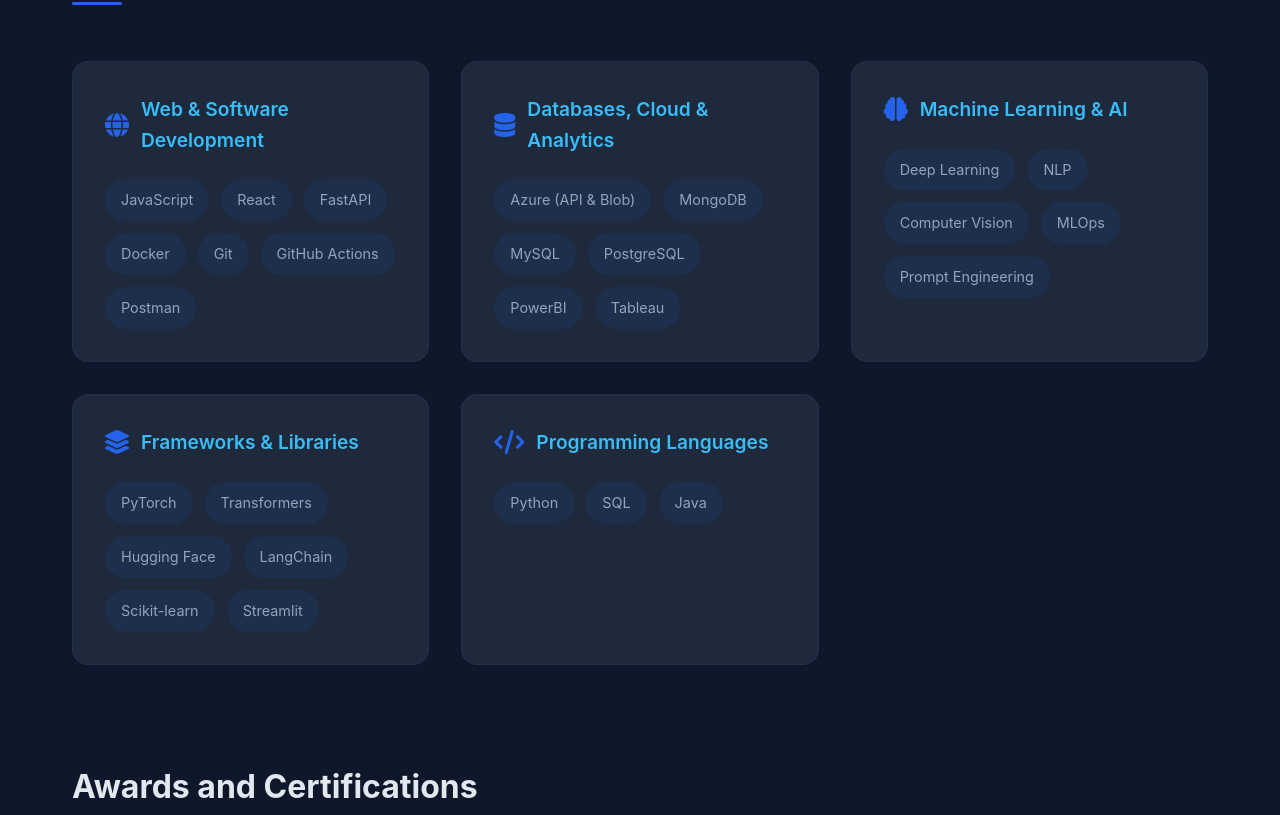
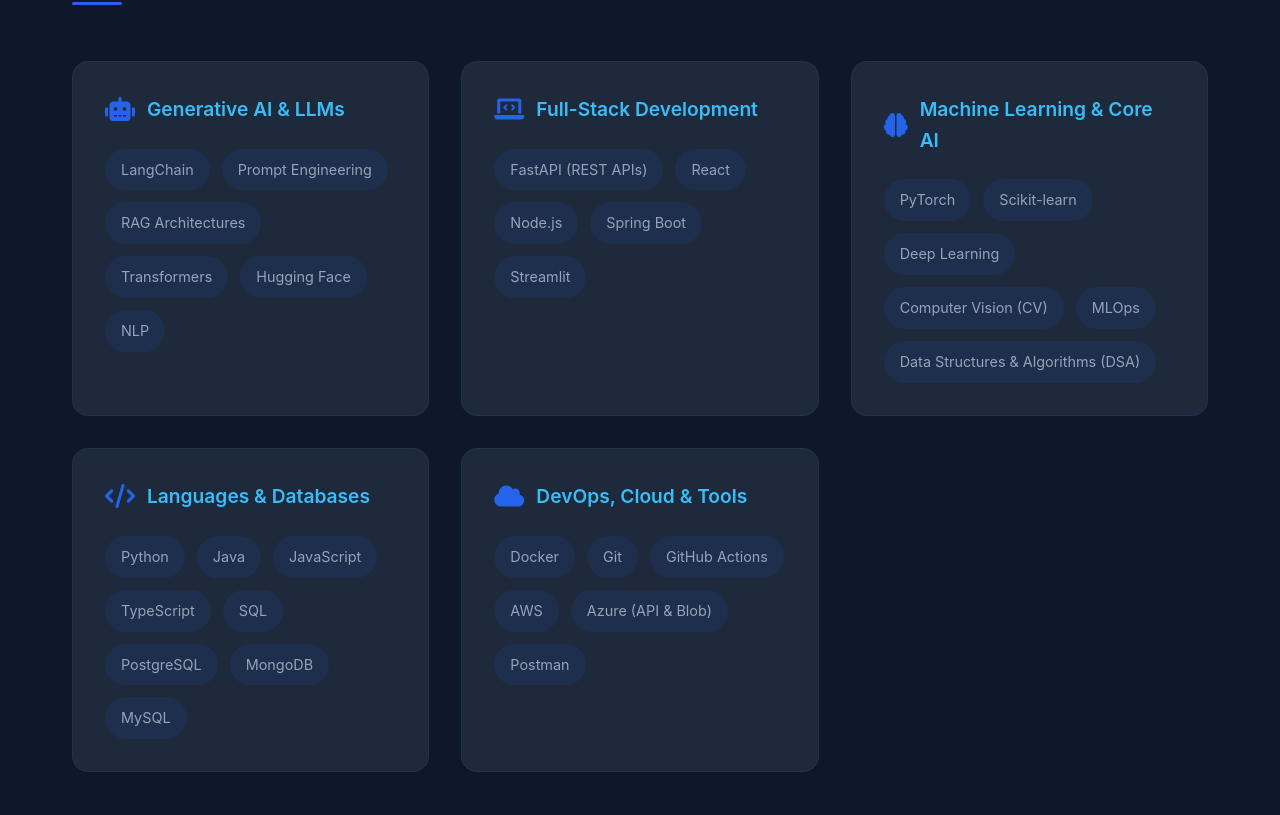
Before and after one commit to danush2705/Danush-SV---Portfolio-Website, a website: page index.html in a window 1280 px wide. Shown: the part 4549-5364 px from the top of the page. Drawn offline with Linux system fonts and the light colour scheme.

Commit message:
Add files via upload

```diff
--- a/index.html
+++ b/index.html
@@ -1399,73 +1399,77 @@
             <div class="skills-grid">
                 <div class="skill-card">
                     <div class="skill-title">
-                        <i class="fas fa-globe"></i>
-                        Web & Software Development
+                        <i class="fas fa-robot"></i>
+                        Generative AI & LLMs
                     </div>
                     <div class="skill-list">
+                        <span class="skill-item">LangChain</span>
+                        <span class="skill-item">Prompt Engineering</span>
+                        <span class="skill-item">RAG Architectures</span>
+                        <span class="skill-item">Transformers</span>
+                        <span class="skill-item">Hugging Face</span>
+                        <span class="skill-item">NLP</span>
+                    </div>
+                </div>
+
+                <div class="skill-card">
+                    <div class="skill-title">
+                        <i class="fas fa-laptop-code"></i>
+                        Full-Stack Development
+                    </div>
+                    <div class="skill-list">
+                        <span class="skill-item">FastAPI (REST APIs)</span>
+                        <span class="skill-item">React</span>
+                        <span class="skill-item">Node.js</span>
+                        <span class="skill-item">Spring Boot</span>
+                        <span class="skill-item">Streamlit</span>
+                    </div>
+                </div>
+
+                <div class="skill-card">
+                    <div class="skill-title">
+                        <i class="fas fa-brain"></i>
+                        Machine Learning & Core AI
+                    </div>
+                    <div class="skill-list">
+                        <span class="skill-item">PyTorch</span>
+                        <span class="skill-item">Scikit-learn</span>
+                        <span class="skill-item">Deep Learning</span>
+                        <span class="skill-item">Computer Vision (CV)</span>
+                        <span class="skill-item">MLOps</span>
+                        <span class="skill-item">Data Structures & Algorithms (DSA)</span>
+                    </div>
+                </div>
+
+                <div class="skill-card">
+                    <div class="skill-title">
+                        <i class="fas fa-code"></i>
+                        Languages & Databases
+                    </div>
+                    <div class="skill-list">
+                        <span class="skill-item">Python</span>
+                        <span class="skill-item">Java</span>
                         <span class="skill-item">JavaScript</span>
-                        <span class="skill-item">React</span>
-                        <span class="skill-item">FastAPI</span>
+                        <span class="skill-item">TypeScript</span>
+                        <span class="skill-item">SQL</span>
+                        <span class="skill-item">PostgreSQL</span>
+                        <span class="skill-item">MongoDB</span>
+                        <span class="skill-item">MySQL</span>
+                    </div>
+                </div>
+
+                <div class="skill-card">
+                    <div class="skill-title">
+                        <i class="fas fa-cloud"></i>
+                        DevOps, Cloud & Tools
+                    </div>
+                    <div class="skill-list">
                         <span class="skill-item">Docker</span>
                         <span class="skill-item">Git</span>
                         <span class="skill-item">GitHub Actions</span>
+                        <span class="skill-item">AWS</span>
+                        <span class="skill-item">Azure (API & Blob)</span>
                         <span class="skill-item">Postman</span>
-                    </div>
-                </div>
-
-                <div class="skill-card">
-                    <div class="skill-title">
-                        <i class="fas fa-database"></i>
-                        Databases, Cloud & Analytics
-                    </div>
-                    <div class="skill-list">
-                        <span class="skill-item">Azure (API & Blob)</span>
-                        <span class="skill-item">MongoDB</span>
-                        <span class="skill-item">MySQL</span>
-                        <span class="skill-item">PostgreSQL</span>
-                        <span class="skill-item">PowerBI</span>
-                        <span class="skill-item">Tableau</span>
-                    </div>
-                </div>
-
-                <div class="skill-card">
-                    <div class="skill-title">
-                        <i class="fas fa-brain"></i>
-                        Machine Learning & AI
-                    </div>
-                    <div class="skill-list">
-                        <span class="skill-item">Deep Learning</span>
-                        <span class="skill-item">NLP</span>
-                        <span class="skill-item">Computer Vision</span>
-                        <span class="skill-item">MLOps</span>
-                        <span class="skill-item">Prompt Engineering</span>
-                    </div>
-                </div>
-
-                <div class="skill-card">
-                    <div class="skill-title">
-                        <i class="fas fa-layer-group"></i>
-                        Frameworks & Libraries
-                    </div>
-                    <div class="skill-list">
-                        <span class="skill-item">PyTorch</span>
-                        <span class="skill-item">Transformers</span>
-                        <span class="skill-item">Hugging Face</span>
-                        <span class="skill-item">LangChain</span>
-                        <span class="skill-item">Scikit-learn</span>
-                        <span class="skill-item">Streamlit</span>
-                    </div>
-                </div>
-
-                <div class="skill-card">
-                    <div class="skill-title">
-                        <i class="fas fa-code"></i>
-                        Programming Languages
-                    </div>
-                    <div class="skill-list">
-                        <span class="skill-item">Python</span>
-                        <span class="skill-item">SQL</span>
-                        <span class="skill-item">Java</span>
                     </div>
                 </div>
             </div>
```
